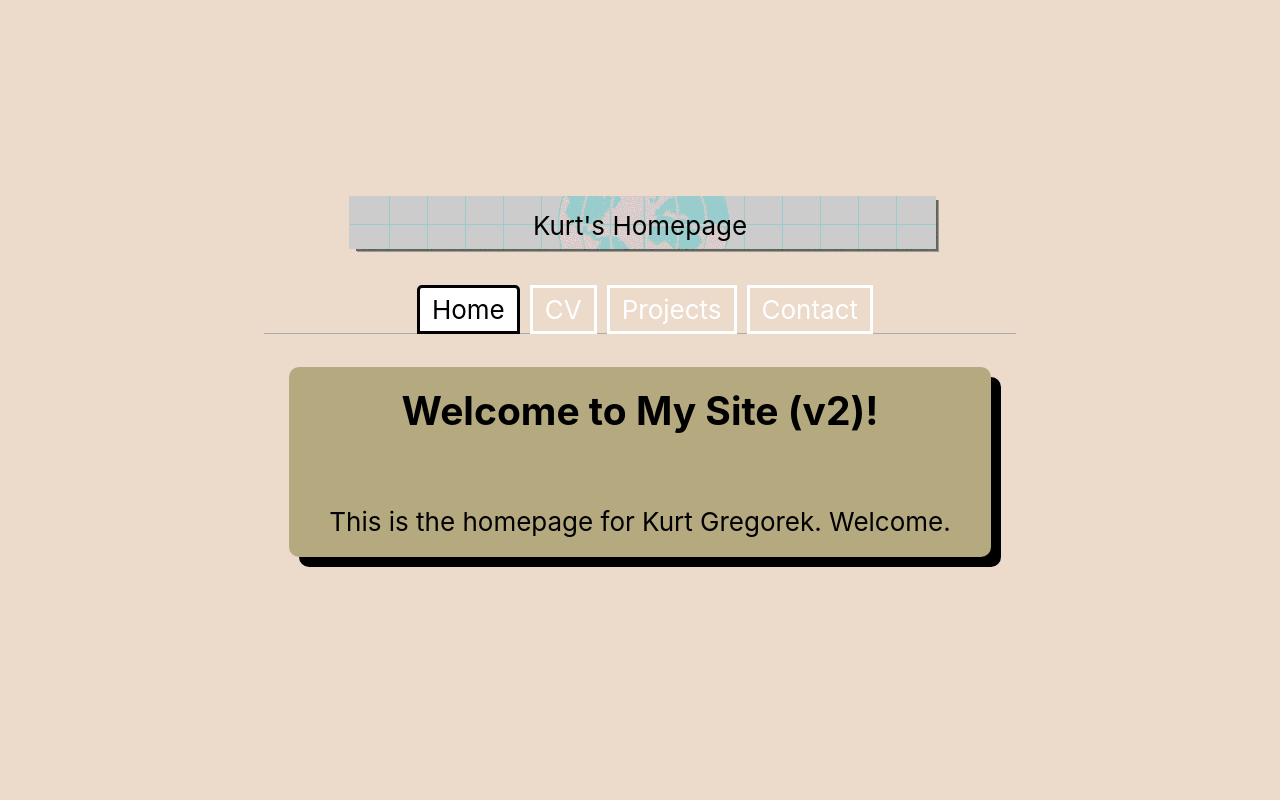
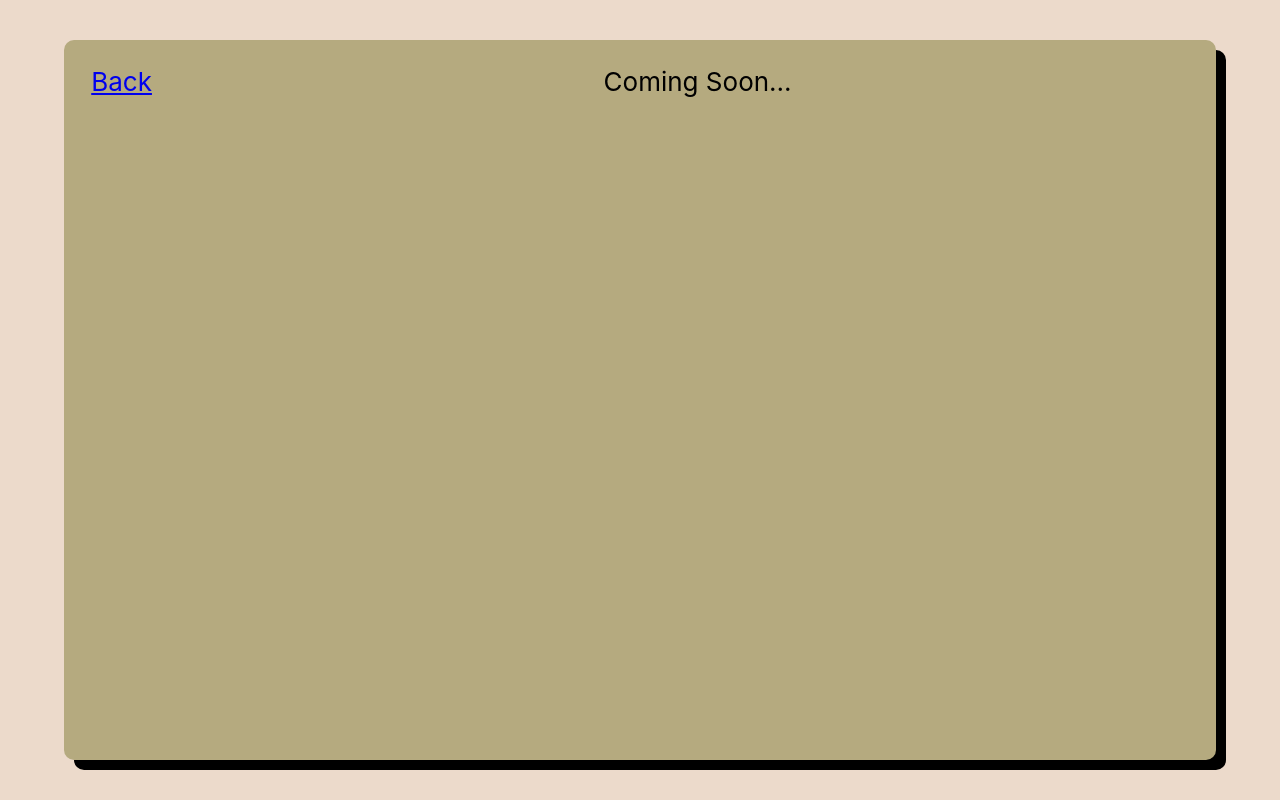
Before and after one commit to kmgreg/kmgreg-github-io, a React (Create React App) app: page /chordtrainer in a window 1280 px wide. Built offline with nearby package versions, Linux system fonts and the light colour scheme.

Commit message:
Add skeleton for AUG apps

```diff
--- a/package.json
+++ b/package.json
@@ -14,6 +14,7 @@
     "react": "^18.3.1",
     "react-dom": "^18.3.1",
     "react-github-btn": "^1.4.0",
+    "react-router": "^7.6.3",
     "react-scripts": "5.0.1",
     "react-tabs": "^6.0.2",
     "typescript": "^4.9.5",
--- a/src/App.tsx
+++ b/src/App.tsx
@@ -77,12 +77,16 @@ function App() {
             </TabPanel>
 
             <TabPanel className={tabPanelClass}>
-              <div className='textblockContainer'>
-              <h2 style={{padding: '20px'}}>Projects</h2>
-              <p style={{margin: '20px', padding: '20px'}}>
-                Coming Soon...
-              </p>
-              </div>
+              <Timeline articles={[
+                { header: 'Absolutely Understand Guitar Exercises',
+                  date: null,
+                  contents: <div>
+                      <p>Here are some tools based on <a href='https://www.absolutelyunderstandguitar.com/'>Absolutely Understand Guitar:</a></p>
+                      <p><a href='/chordtrainer'>Chord Trainer</a></p>
+                      <p><a href='/sliderule'>Slide Rule</a></p>
+                    </div>
+                }
+              ]}></Timeline>
             </TabPanel>
 
             <TabPanel className={tabPanelClass}>
--- /dev/null
+++ b/src/components/chordtrainer/chordapp.tsx
@@ -0,0 +1,20 @@
+import '../../App.css';
+
+function ChordApp () {
+
+    const baseStyle = {
+        width: '90vw',
+        height: '90vh'
+    }
+
+    return <div className='App'>
+        <header className="App-header">
+        <div className='textblockContainer' style={baseStyle}>
+            <a href='/' style={{display: 'inline-block', width: '10%'}}>Back</a>
+            <p style={{display: 'inline-block', width: '90%'}}>Coming Soon...</p>
+        </div>
+        </header>
+    </div>
+}
+
+export default ChordApp;
--- /dev/null
+++ b/src/components/sliderule/sliderule.tsx
@@ -0,0 +1,20 @@
+import '../../App.css';
+
+function SlideRule () {
+
+    const baseStyle = {
+        width: '90vw',
+        height: '90vh'
+    }
+
+    return <div className='App'>
+        <header className="App-header">
+            <div className='textblockContainer' style={baseStyle}>
+            <a href='/' style={{display: 'inline-block', width: '10%'}}>Back</a>
+            <p style={{display: 'inline-block', width: '90%'}}>Coming Soon...</p>
+            </div>
+        </header>
+    </div>
+}
+
+export default SlideRule;
--- a/src/components/timeline.tsx
+++ b/src/components/timeline.tsx
@@ -8,7 +8,7 @@ const tlstyle = {
 export default function Timeline(props: timelineProps) {
 
     const timelineEntries = props.articles.map((article, index) => {
-        return <TimelineEntry header={article.header} blockAlignment={index % 2 == 0 ? 'left' : 'right'} date={article.date} contents={article.contents}></TimelineEntry>
+        return <TimelineEntry header={article.header} blockAlignment={index % 2 == 0 ? 'left' : 'right'} date={article.date || ''} contents={article.contents}></TimelineEntry>
     })
 
     return <ul style={tlstyle}>
--- a/src/index.tsx
+++ b/src/index.tsx
@@ -2,14 +2,30 @@ import React from 'react';
 import ReactDOM from 'react-dom/client';
 import './index.css';
 import App from './App';
+import ChordApp from './components/chordtrainer/chordapp';
+import SlideRule from './components/sliderule/sliderule';
 import reportWebVitals from './reportWebVitals';
+import { createBrowserRouter, RouterProvider } from 'react-router';
 
 const root = ReactDOM.createRoot(
   document.getElementById('root') as HTMLElement
 );
+
+const router = createBrowserRouter([
+  {
+    path: '/',
+    element: <App />
+  }, {
+    path: 'chordtrainer',
+    element: <ChordApp />
+  }, {
+    path: 'sliderule',
+    element: <SlideRule />
+  }
+])
 root.render(
   <React.StrictMode>
-    <App />
+    <RouterProvider router={router} />
   </React.StrictMode>
 );
 
--- a/src/types.ts
+++ b/src/types.ts
@@ -19,7 +19,7 @@ export type timelineEntryProps = {
 
 export type articleData = {
     header: string,
-    date: string,
+    date: string | null,
     contents: ReactElement
 }
 
```
Also changed, not shown: 1 other file (tests, documents, lock files or other folders).
